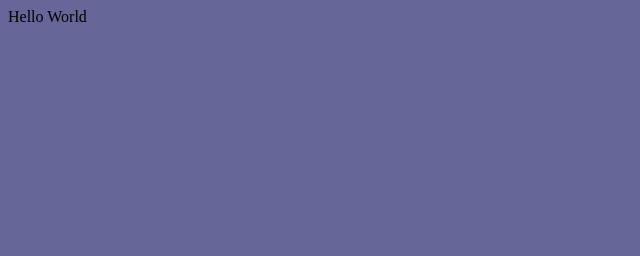
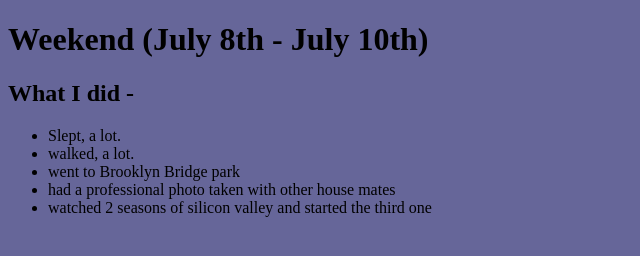
Before and after one commit to ug200900/Basic-weekend-wesite, a plain HTML site: page index.html in a window 1280 px wide. Shown: the whole page, without its empty margins (0-640 px from the left). Drawn offline with Linux system fonts and the light colour scheme.

Commit message:
added h1, weekend and h2 for what I did, along with a list of things I did

```diff
--- a/index.html
+++ b/index.html
@@ -5,6 +5,14 @@
 	<link rel="stylesheet" type="text/css" href="main.css">
 </head>
 <body>
-Hello World
+<h1>Weekend (July 8th - July 10th)</h1>
+<h2>What I did -</h2>
+
+<ul>
+<li>Slept, a lot.</li>
+<li>walked, a lot.</li>
+<li>went to Brooklyn Bridge park</li>
+<li>had a professional photo taken with other house mates</li>
+<li>watched 2 seasons of silicon valley and started the third one</li>
 </body>
 </html>
```
